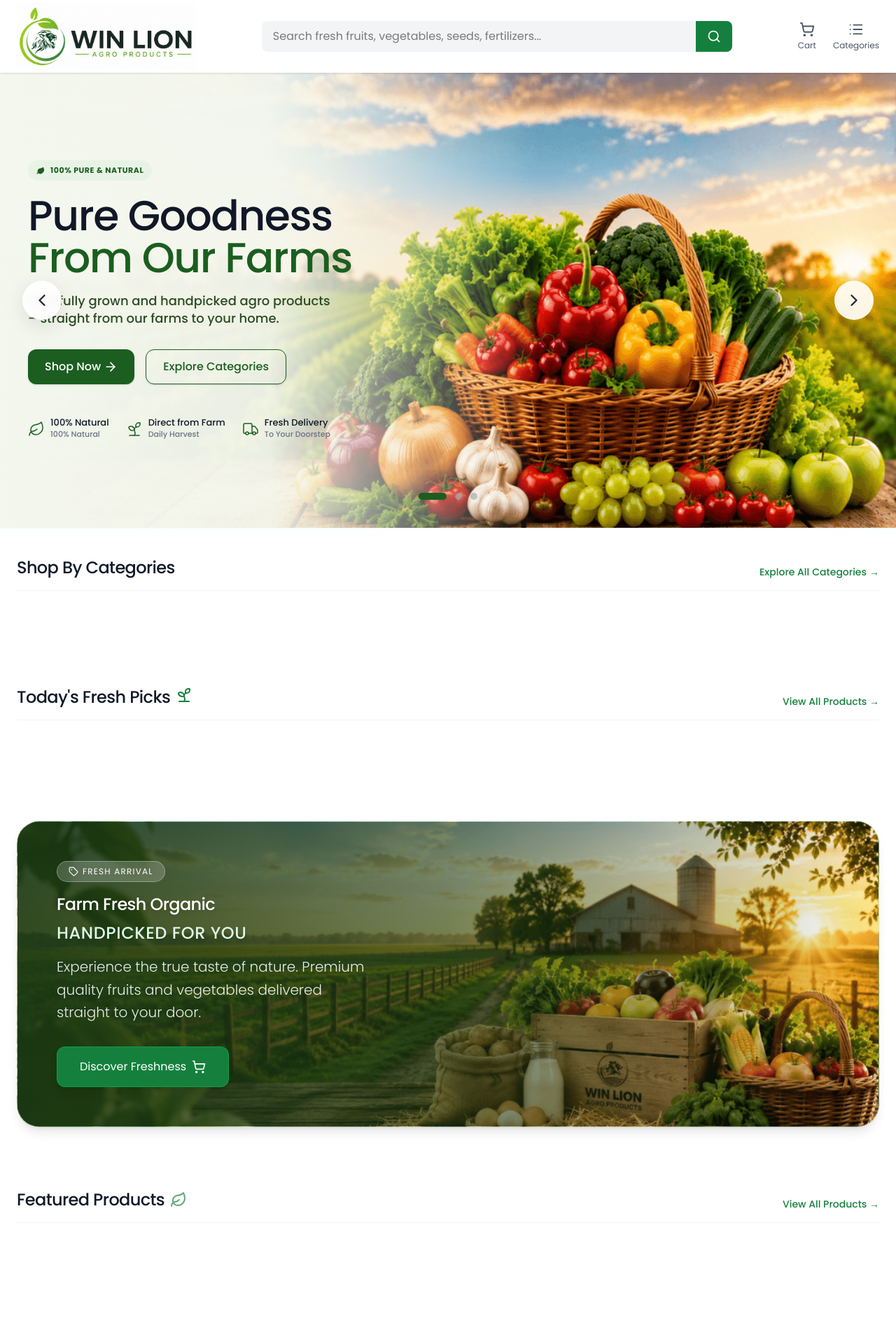
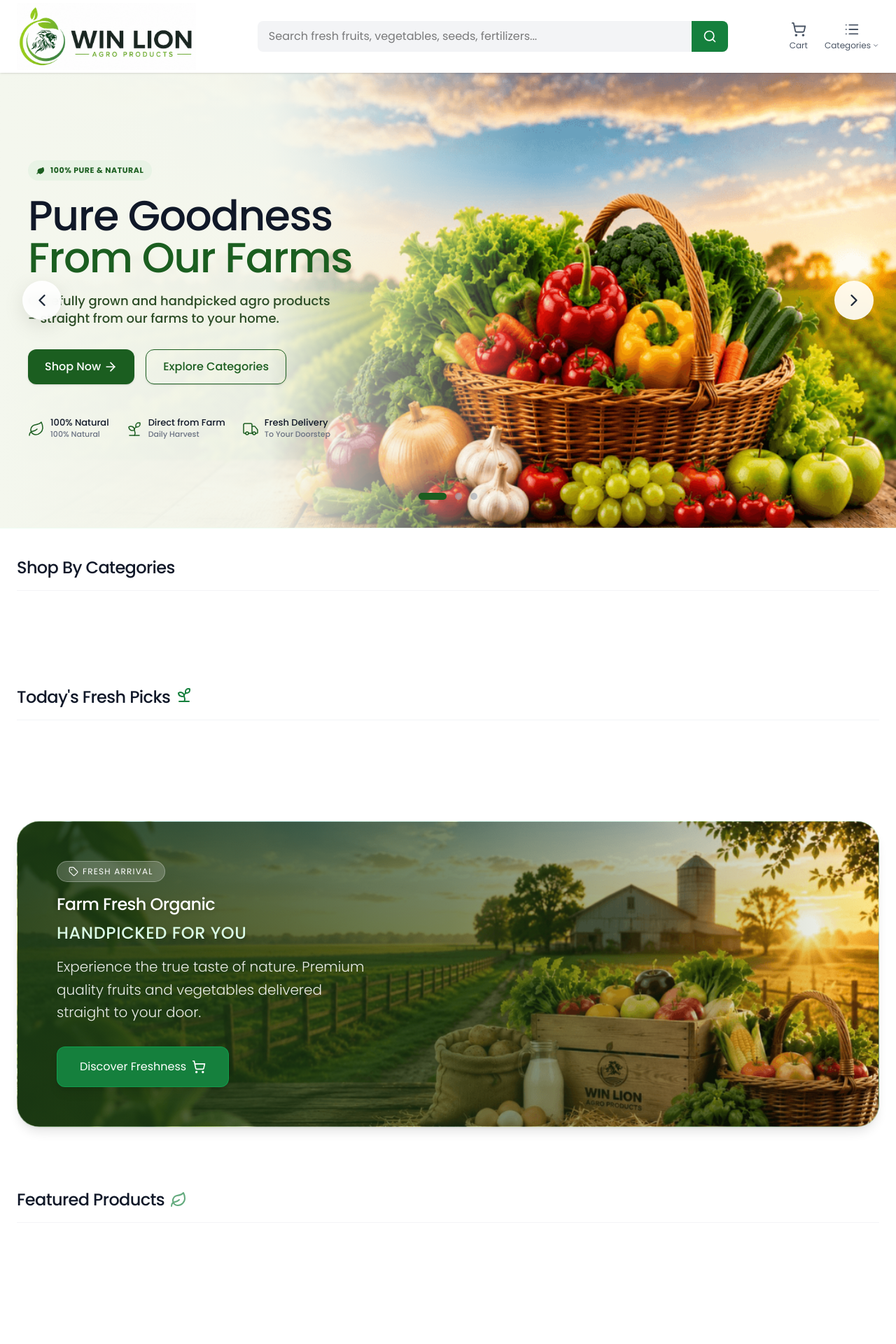
Before and after one commit to damith-sandunika/Winlion-Agro-Shop, a Laravel app: page / in a window 1280 px wide. Shown: the top 1920 px of the page at 70% size. Run offline with Laravel 12, Linux system fonts and the light colour scheme; data that the repository does not hold is empty; style sheets or scripts are compiled from the project's sources; parts of the project's set-up code (start-up, migrations or seed data) failed here and were passed over.

Commit message:
Remove Explore All Categories and View All Products buttons

```diff
--- a/resources/js/components/CategoryGrid.jsx
+++ b/resources/js/components/CategoryGrid.jsx
@@ -55,9 +55,6 @@ const CategoryGrid = () => {
         <section className="py-10 max-w-7xl mx-auto px-4 lg:px-6 overflow-hidden">
             <div className="flex justify-between items-end mb-8 border-b border-gray-100 pb-4">
                 <h3 className="text-xl md:text-2xl font-medium text-gray-900 tracking-tight">Shop By Categories</h3>
-                <Link to="/categories" className="text-sm font-medium text-brand-green hover:text-brand-dark transition-colors flex items-center gap-1">
-                    Explore All <span className="hidden sm:inline">Categories</span> &rarr;
-                </Link>
             </div>
 
             <div className="relative mb-6">
--- a/resources/js/components/Header.jsx
+++ b/resources/js/components/Header.jsx
@@ -17,7 +17,11 @@ const Header = () => {
     const [searchResults, setSearchResults] = React.useState([]);
     const [isSearchFocused, setIsSearchFocused] = React.useState(false);
 
-    // Fetch products for search
+    // Categories State
+    const [categories, setCategories] = React.useState([]);
+    const [isCategoryDropdownOpen, setIsCategoryDropdownOpen] = React.useState(false);
+
+    // Fetch products and categories
     React.useEffect(() => {
         axios.get('/api/public/products')
             .then(res => {
@@ -33,6 +37,10 @@ const Header = () => {
                 setAllProducts(formatted);
             })
             .catch(err => console.error("Error loading products for search:", err));
+
+        axios.get('/api/public/categories')
+            .then(res => setCategories(res.data))
+            .catch(err => console.error("Error loading categories:", err));
     }, []);
 
     const handleSearchChange = (e) => {
@@ -153,10 +161,39 @@ const Header = () => {
                         </div>
                         <span className="text-xs font-normal mt-1 hidden lg:block">Cart</span>
                     </Link>
-                    <Link to="/categories" className="hidden lg:flex flex-col items-center text-gray-600 hover:text-brand-green transition-colors">
-                        <List size={22} />
-                        <span className="text-xs font-normal mt-1">Categories</span>
-                    </Link>
+                    <div className="relative hidden lg:block">
+                        <button
+                            onClick={() => setIsCategoryDropdownOpen(!isCategoryDropdownOpen)}
+                            onBlur={() => setTimeout(() => setIsCategoryDropdownOpen(false), 200)}
+                            className="flex flex-col items-center text-gray-600 hover:text-brand-green transition-colors"
+                        >
+                            <List size={22} />
+                            <span className="text-xs font-normal mt-1 flex items-center gap-0.5">Categories <ChevronDown size={10} /></span>
+                        </button>
+
+                        {isCategoryDropdownOpen && (
+                            <div className="absolute right-0 top-full mt-3 w-56 bg-white rounded-xl shadow-xl border border-gray-100 py-2 z-50 animate-in fade-in slide-in-from-top-2 duration-200">
+                                {categories.length > 0 ? (
+                                    categories.map(cat => (
+                                        <Link
+                                            key={cat.id}
+                                            to={`/category/${cat.id}`}
+                                            className="block px-4 py-2.5 text-sm text-gray-700 hover:bg-green-50 hover:text-brand-green transition-colors"
+                                        >
+                                            {cat.name}
+                                        </Link>
+                                    ))
+                                ) : (
+                                    <div className="px-4 py-2 text-sm text-gray-500">No categories</div>
+                                )}
+                                <div className="border-t border-gray-100 mt-1 pt-1">
+                                    <Link to="/categories" className="block px-4 py-2 text-sm text-brand-green font-medium hover:bg-green-50 transition-colors">
+                                        View All Categories &rarr;
+                                    </Link>
+                                </div>
+                            </div>
+                        )}
+                    </div>
                 </div>
             </div>
 
@@ -233,17 +270,28 @@ const Header = () => {
                 </div>
 
                 <div className="flex-1 overflow-y-auto py-6 px-4">
-                    <div className="flex flex-col gap-2">
+                    <div className="flex flex-col gap-1">
                         <span className="text-xs font-medium text-gray-400 uppercase tracking-wider mb-2 px-2">Main Menu</span>
                         <Link onClick={() => setIsMobileMenuOpen(false)} to="/" className="text-gray-700 hover:text-brand-green hover:bg-green-50 px-4 py-3 rounded-xl transition-colors font-medium">Home</Link>
-                        <Link onClick={() => setIsMobileMenuOpen(false)} to="/category/fruits" className="text-gray-700 hover:text-brand-green hover:bg-green-50 px-4 py-3 rounded-xl transition-colors font-medium">Fresh Fruits</Link>
-                        <Link onClick={() => setIsMobileMenuOpen(false)} to="/category/vegetables" className="text-gray-700 hover:text-brand-green hover:bg-green-50 px-4 py-3 rounded-xl transition-colors font-medium">Vegetables</Link>
-                        <Link onClick={() => setIsMobileMenuOpen(false)} to="/category/seeds" className="text-gray-700 hover:text-brand-green hover:bg-green-50 px-4 py-3 rounded-xl transition-colors font-medium">Seeds</Link>
-                        <Link onClick={() => setIsMobileMenuOpen(false)} to="/category/fertilizer" className="text-gray-700 hover:text-brand-green hover:bg-green-50 px-4 py-3 rounded-xl transition-colors font-medium">Fertilizer</Link>
-                        <Link onClick={() => setIsMobileMenuOpen(false)} to="/category/plants" className="text-gray-700 hover:text-brand-green hover:bg-green-50 px-4 py-3 rounded-xl transition-colors font-medium">Plants</Link>
-                        <Link onClick={() => setIsMobileMenuOpen(false)} to="/category/tools" className="text-gray-700 hover:text-brand-green hover:bg-green-50 px-4 py-3 rounded-xl transition-colors font-medium">Tools & Equipments</Link>
-                        <Link onClick={() => setIsMobileMenuOpen(false)} to="/offers" className="text-gray-700 hover:text-brand-green hover:bg-green-50 px-4 py-3 rounded-xl transition-colors font-medium">Offers</Link>
-                        <Link onClick={() => setIsMobileMenuOpen(false)} to="/contact" className="text-gray-700 hover:text-brand-green hover:bg-green-50 px-4 py-3 rounded-xl transition-colors font-medium">Contact</Link>
+
+                        <div className="my-2 border-t border-gray-100 pt-3">
+                            <span className="text-xs font-medium text-gray-400 uppercase tracking-wider mb-2 px-2 block">Categories</span>
+                            <div className="flex flex-col gap-1">
+                                {categories.map(cat => (
+                                    <Link key={cat.id} onClick={() => setIsMobileMenuOpen(false)} to={`/category/${cat.id}`} className="block text-gray-700 hover:text-brand-green hover:bg-green-50 px-4 py-2.5 rounded-xl transition-colors font-medium">
+                                        {cat.name}
+                                    </Link>
+                                ))}
+                                <Link onClick={() => setIsMobileMenuOpen(false)} to="/categories" className="block text-brand-green hover:bg-green-50 px-4 py-2.5 rounded-xl transition-colors font-medium mt-1">
+                                    View All Categories &rarr;
+                                </Link>
+                            </div>
+                        </div>
+
+                        <div className="my-2 border-t border-gray-100 pt-3 flex flex-col gap-1">
+                            <Link onClick={() => setIsMobileMenuOpen(false)} to="/offers" className="text-gray-700 hover:text-brand-green hover:bg-green-50 px-4 py-3 rounded-xl transition-colors font-medium">Offers</Link>
+                            <Link onClick={() => setIsMobileMenuOpen(false)} to="/contact" className="text-gray-700 hover:text-brand-green hover:bg-green-50 px-4 py-3 rounded-xl transition-colors font-medium">Contact</Link>
+                        </div>
                     </div>
 
                     <div className="mt-8 pt-6 border-t border-gray-100 flex flex-col gap-4 px-2">
--- a/resources/js/components/HeroSlider.jsx
+++ b/resources/js/components/HeroSlider.jsx
@@ -91,8 +91,8 @@ const HeroSlider = () => {
         {
             id: 3,
             badge: '100% PURE & NATURAL',
-            title: 'Goodness',
-            subtitle: 'Fresh Harvest',
+            title: 'Pure Organic Harvest\nGrown With Care',
+            subtitle: 'From our tropical farms to your home –\nfresh, healthy and natural every time.',
             imageDesktop: '/images/sliders/desktop slider (3).png',
             imageMobile: '/images/sliders/mobile slider (3).png',
             button1: 'Shop Now',
--- a/resources/js/components/ProductGrid.jsx
+++ b/resources/js/components/ProductGrid.jsx
@@ -26,11 +26,6 @@ const ProductGrid = ({ title, products, showViewAll = true, icon = null, enableS
                     <h3 className="text-xl md:text-2xl font-medium text-gray-900 tracking-tight">{title}</h3>
                     {icon && <span className="text-brand-green">{icon}</span>}
                 </div>
-                {showViewAll && (
-                    <Link to="/products" className="text-sm font-medium text-brand-green hover:text-brand-dark transition-colors flex items-center gap-1 hidden sm:flex">
-                        View All Products &rarr;
-                    </Link>
-                )}
             </div>
 
             <div className="grid grid-cols-2 md:grid-cols-3 lg:grid-cols-4 xl:grid-cols-6 gap-3 md:gap-4 mb-8">
```
